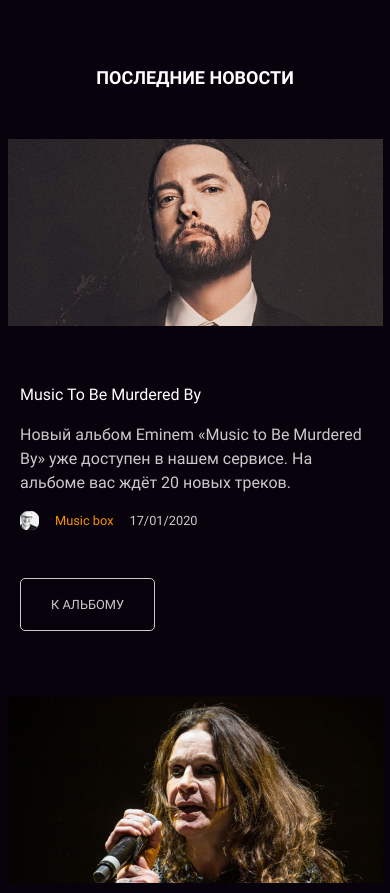
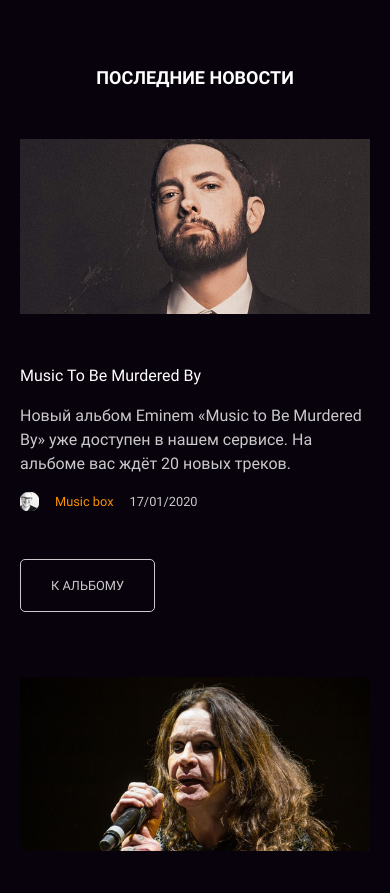
Before and after one commit to Alsecode/layout-music-box, a website: page src/index.html in a window 390 px wide. Shown: the part 3140-4033 px from the top of the page. Drawn offline with Linux system fonts and the light colour scheme.

Commit message:
fix gor page-news

```diff
--- a/src/index.html
+++ b/src/index.html
@@ -88,9 +88,10 @@
       <h2 class="center mb-48 white text-center">Последние новости</h2>
       <section class="news flex flex-column">
         <div class="news-item flex justify-center">
-          <div class="news-item-picture">
-            <img src="images/Music to Be Murdered By.png" alt="Eminem - Music to Be Murdered By">
-          </div>
+
+          <img class="news-item-picture" src="images/Music to Be Murdered By.png"
+            alt="Eminem - Music to Be Murdered By">
+
           <div class="news-item-info">
             <div class="news-body">
               <h3 class="news-body-heading white">Music to Be Murdered By</h3>
@@ -124,9 +125,7 @@
               <a href="#" class="btn news-footer-button">К альбому</a>
             </div>
           </div>
-          <div class="news-item-picture">
-            <img class="news-item-picture" src="images/Ordinary Man.png" alt="Ozzy Osbourne - Ordinary Man">
-          </div>
+          <img class="news-item-picture" src="images/Ordinary Man.png" alt="Ozzy Osbourne - Ordinary Man">
         </div>
       </section>
     </div>
--- a/src/scss/page-news.scss
+++ b/src/scss/page-news.scss
@@ -55,8 +55,8 @@
   .news-item {
     flex-wrap: wrap;
 
-    &-picture img {
-      max-width: 530px;
+    &-picture {
+      width: 100%;
     }
 
     &-info {
```
Also changed, not shown: src/css/style.css.
